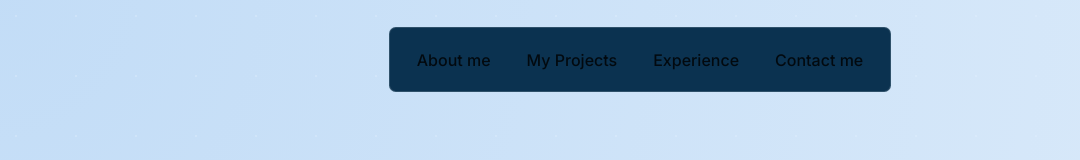
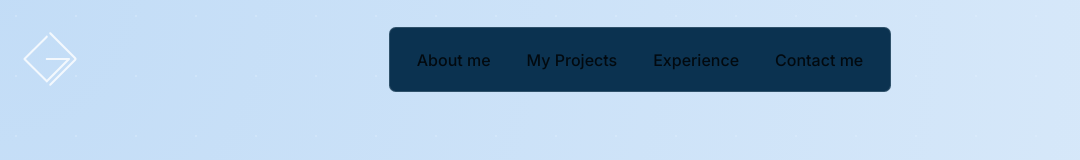
Before and after one commit to gradro/portfolio24, a Next.js app: page / in a window 1280 px wide. Shown: the top 160 px of the page, without its empty margins (0-1080 px from the left). Built offline with nearby package versions, Linux system fonts and the light colour scheme.

Commit message:
add logo

```diff
--- a/app/layout.tsx
+++ b/app/layout.tsx
@@ -1,6 +1,7 @@
 import { Inter } from "next/font/google";
 import "./globals.css";
 import Header from "@/components/Header";
+import Image from "next/image";
 
 const opensans = Inter({ subsets: ["latin"], variable: "--font-inter" });
 
@@ -19,6 +20,9 @@ export default function RootLayout({
     <html lang="en" className="scroll-smooth">
       <body className={`${opensans.className}`}>
         <header className="site-header">
+          <div className="absolute left-4 top-6">
+            <Image src="/assets/logo.svg" width={64} height={64} alt="gdrozdek.com" className="opacity-80 mx-auto"/>
+          </div>
           <Header/>
         </header>
         <main id="main-content">
--- a/components/Header.tsx
+++ b/components/Header.tsx
@@ -4,6 +4,7 @@ import { navLinks } from '@/constants'
 import Link from 'next/link'
 import { motion, useMotionValueEvent, useScroll } from 'framer-motion'
 import { useState } from 'react';
+import Image from 'next/image';
 
 const Header = () => {
 
@@ -31,6 +32,7 @@ const Header = () => {
             transition={{ duration: 0.5, ease: "easeInOut" }}
             className="hidden md:flex fixed left-1 top-6 right-1 z-20 justify-center"
         >
+
             <nav aria-label='Main Navigation' className='inline-block rounded-md p-4 bg-primary-300 border border-white-100'>
                 {navLinks &&
                     <ul role="menu" className='gap-4 flex-wrap justify-center inline-flex'>
--- a/sections/Footer.tsx
+++ b/sections/Footer.tsx
@@ -1,3 +1,4 @@
+import Image from "next/image";
 import { GoHeartFill } from "react-icons/go";
 
 const Footer = () => {
@@ -5,6 +6,7 @@ const Footer = () => {
     <footer className='container relative overflow-hidden py-10 mt-16'>
         <div className="dots-background absolute z-[-1] w-full h-full top-1 left-1 right-1 bottom-1"/>
         <div className='container text-center'>
+            <Image src="/assets/logo.svg" width={80} height={80} alt="gdrozdek.com" className="opacity-80 mx-auto mb-2"/>
             <p className="text-sm opacity-80 inline-flex items-center gap-1">Made with <span><GoHeartFill/></span></p>
             <p className="text-sm opacity-80">
                 &copy; {new Date().getFullYear()}
--- a/sections/Home.tsx
+++ b/sections/Home.tsx
@@ -2,6 +2,7 @@
 import { FiDownload } from "react-icons/fi";
 import Button from '@/components/Button'
 import { motion } from 'framer-motion'
+import Image from "next/image";
 
 const Home = () => {
   return (
```
Also changed, not shown: public/assets/logo.svg (added).
